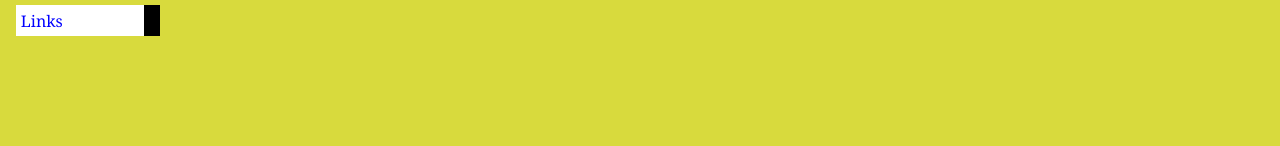
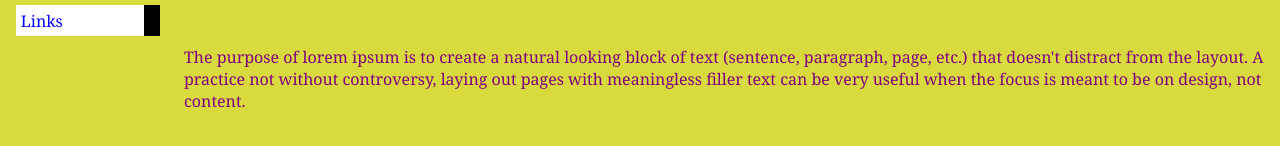
Before and after one commit to kavehhajsadeghi/git-test, a plain HTML site: page links.html in a window 1280 px wide. Shown: the part 154-300 px from the top of the page. Drawn offline with Linux system fonts and the light colour scheme.

Commit message:
refactor: add more contents to links page

```diff
--- a/links.html
+++ b/links.html
@@ -24,5 +24,11 @@ At possimus numquam est minima delectus ex officia voluptatum est ullam enim 33
 Rem nulla unde et culpa repellendus a adipisci omnis non dicta galisum 33 vero tempore.
 </p>
 
+<br/>
+
+<p>
+The purpose of lorem ipsum is to create a natural looking block of text (sentence, paragraph, page, etc.) that doesn't distract from the layout. A practice not without controversy, laying out pages with meaningless filler text can be very useful when the focus is meant to be on design, not content.
+</p>
+
 </body>
 </html>
```
